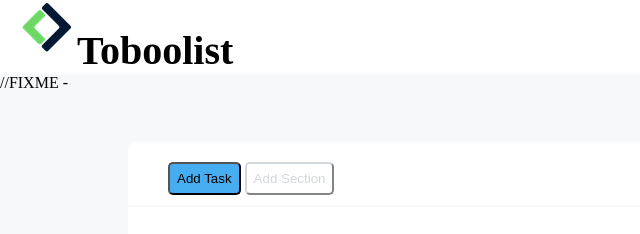
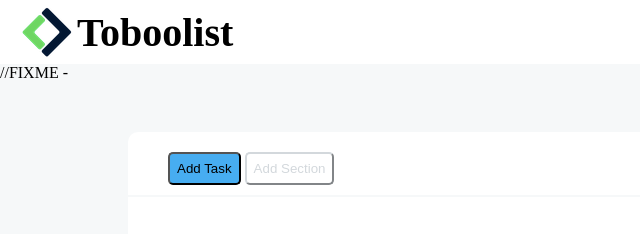
Before and after one commit to NicoloFaccio/html-css-toboolist, a plain HTML site: page idex.html in a window 1280 px wide. Shown: the top 234 px of the page, without its empty margins (0-640 px from the left). Drawn offline with Linux system fonts and the light colour scheme.

Commit message:
fixed the header

```diff
--- a/assets/css/style.css
+++ b/assets/css/style.css
@@ -5,17 +5,22 @@
     background-color: #F6F8F9;
 }
 
-header figure{
+figure{
     background-color: white;
+}
+img {
     padding-left: 20px;
-    vertical-align: middle
+    vertical-align: middle;
+    background-color: white;
+    margin-top: 5px;
+    margin-bottom: 5px;
 }
 
 h1 {
     font-size: 40px;
+    display: inline;
+    vertical-align: middle;
     background-color: white;
-    display: inline;
-    vertical-align: middle
 }
 
 main section{
```
